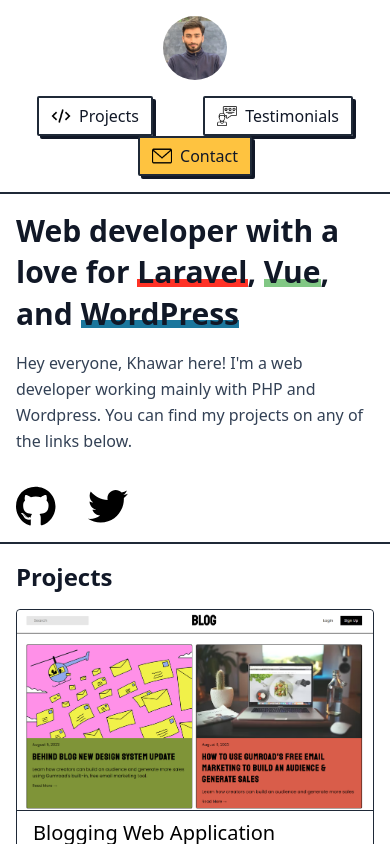
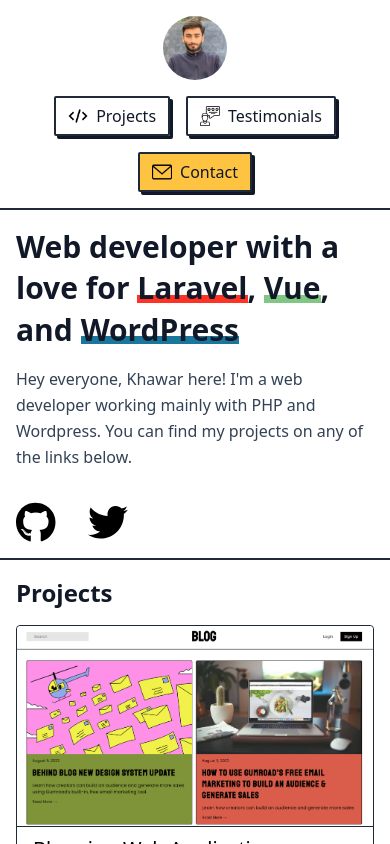
Before and after one commit to KhawarMehfooz/portfolio, a Vue app: page / in a window 390 px wide. Shown: the top 844 px of the page. Built offline with nearby package versions, Linux system fonts and the light colour scheme.

Commit message:
minor fixes to layout

```diff
--- a/src/components/Navbar.vue
+++ b/src/components/Navbar.vue
@@ -8,7 +8,7 @@
   {
     name: "Testimonials",
     link: "#testimonials",
-    icon: "/images/testimonial.png"
+    icon: "/images/testimonial.png",
   },
   {
     name: "Contact",
@@ -37,7 +37,7 @@
         />
       </a>
       <nav
-        class="w-full md:w-auto md:ml-auto flex flex-wrap items-center font-normal text-base text-gray-900 justify-around space-x-0 md:space-x-4 lg:justify-center"
+        class="w-full md:w-auto md:ml-auto flex flex-wrap items-center justify-center gap-4 md:gap-0 font-normal text-base text-gray-900 space-x-0 md:space-x-4"
       >
         <a
           v-for="(navigation, index) in navigation"
--- a/src/components/Testinomial.vue
+++ b/src/components/Testinomial.vue
@@ -77,7 +77,7 @@
             </div>
           </article>
         </div>
-        <div class="px-3 md:w-1/3">
+        <div class="md:w-1/3">
           <article
             class="w-full mx-auto rounded bg-white border border-gray-900 p-5 text-gray-800 font-light mb-6"
           >
@@ -146,7 +146,7 @@
             </div>
           </article>
         </div>
-        <div class="px-3 md:w-1/3">
+        <div class="md:w-1/3">
           <article
             class="w-full mx-auto rounded bg-white border border-gray-900 p-5 text-gray-800 font-light mb-6"
           >
--- a/src/output.css
+++ b/src/output.css
@@ -807,6 +807,10 @@
   justify-content: flex-start;
 }
 
+.justify-center {
+  justify-content: center;
+}
+
 .justify-around {
   justify-content: space-around;
 }
@@ -817,6 +821,10 @@
 
 .gap-2 {
   gap: 0.5rem;
+}
+
+.gap-4 {
+  gap: 1rem;
 }
 
 .space-x-0 > :not([hidden]) ~ :not([hidden]) {
@@ -1182,6 +1190,10 @@
     gap: 0.5rem;
   }
 
+  .md\:gap-0 {
+    gap: 0px;
+  }
+
   .md\:space-x-4 > :not([hidden]) ~ :not([hidden]) {
     --tw-space-x-reverse: 0;
     margin-right: calc(1rem * var(--tw-space-x-reverse));
@@ -1226,6 +1238,10 @@
     justify-content: center;
   }
 
+  .lg\:gap-0 {
+    gap: 0px;
+  }
+
   .lg\:pt-16 {
     padding-top: 4rem;
   }
```
